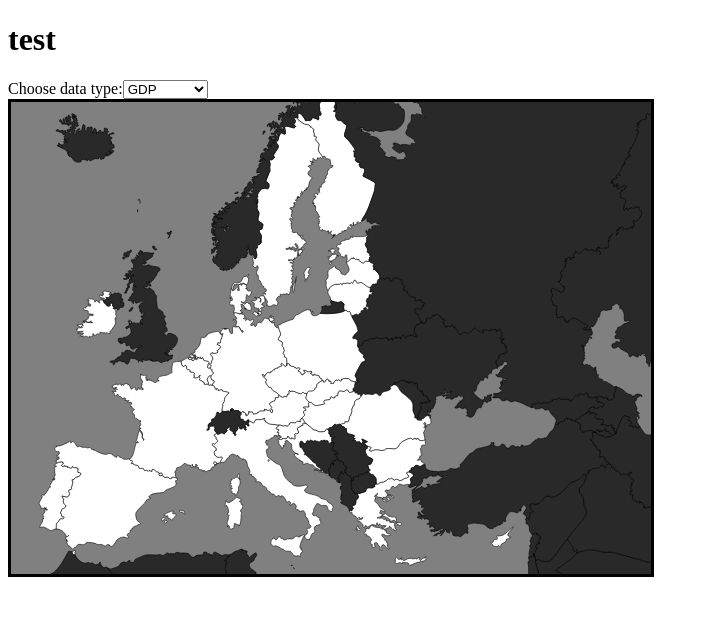
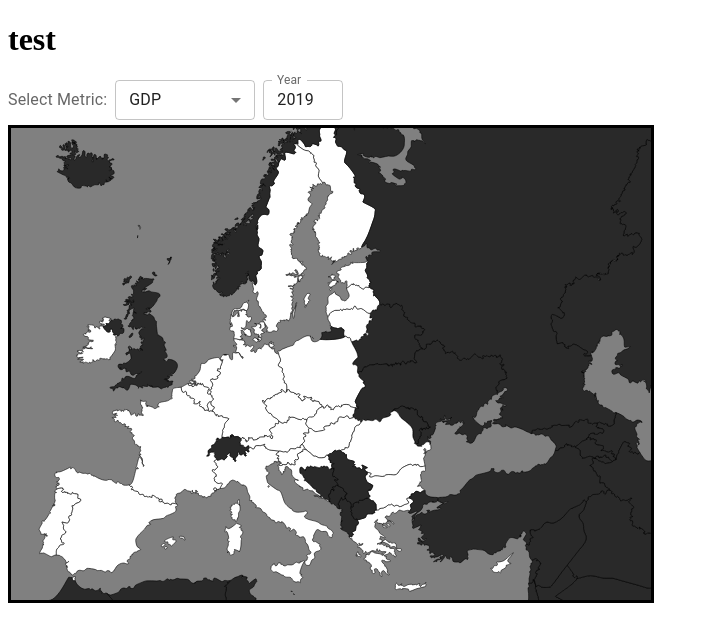
Before and after one commit to gchib00/bluestat, a React (Create React App) app: page / in a window 1280 px wide. Shown: the top 642 px of the page, without its empty margins (0-709 px from the left). Built offline with nearby package versions, Linux system fonts and the light colour scheme; no server answers.

Commit message:
installed mui library. added data-type dropdown and year selector

```diff
--- a/package.json
+++ b/package.json
@@ -3,6 +3,9 @@
   "version": "0.1.0",
   "private": true,
   "dependencies": {
+    "@emotion/react": "^11.7.1",
+    "@emotion/styled": "^11.6.0",
+    "@mui/material": "^5.2.7",
     "@testing-library/jest-dom": "^5.16.1",
     "@testing-library/react": "^12.1.2",
     "@testing-library/user-event": "^13.5.0",
--- /dev/null
+++ b/src/DataTypeDropdown.tsx
@@ -0,0 +1,47 @@
+import { InputLabel, MenuItem, Select, TextField } from '@mui/material'
+import React from 'react'
+import styled from 'styled-components'
+
+//styles:
+const Container = styled.div`
+  width: 640px;
+  height: 40px;
+  display: flex;
+  justify-content: flex-start;
+  align-items: center;
+  margin: 5px 0px 5px 0px;
+`
+//types:
+interface Props {
+  dataType: string;
+  selectedYear: string;
+  setDataType: React.Dispatch<React.SetStateAction<string>>;
+  setSelectedYear: React.Dispatch<React.SetStateAction<string>>;
+}
+export const DataTypeDropdown = ({dataType, selectedYear, setDataType, setSelectedYear}: Props) => {
+  return (
+    <Container>
+      <InputLabel id="dataTypeLabel">Select Metric: </InputLabel>
+      <Select
+        labelId="dataTypeLabel"
+        id="dataType"
+        value={dataType}
+        sx={{width: 140, marginLeft: 1, height: 40 }}
+        onChange={(e) => setDataType(e.target.value)}
+      >
+        <MenuItem value="None">None</MenuItem>
+        <MenuItem value="GDP">GDP</MenuItem>
+        <MenuItem value="Population">Population</MenuItem>
+      </Select>
+      <TextField
+          type="number"
+          sx={{width: 80, marginLeft: 1}}
+          InputProps={{ inputProps: {max: 2020, min: 1990} }}
+          size="small"
+          defaultValue={selectedYear}
+          label="Year"
+          onChange={(e) => {setSelectedYear(e.target.value)}}
+      />
+      </Container>
+  )
+}
--- a/src/InteractiveMapEurope.tsx
+++ b/src/InteractiveMapEurope.tsx
@@ -2,6 +2,7 @@ import React, { useEffect, useState } from 'react'
 import EuropeSVG from './static/europe'
 import styled from 'styled-components'
 import { CountryData } from './types'
+import { DataTypeDropdown } from './DataTypeDropdown'
 
 //stlying:
 const MapContainer = styled.main`
@@ -17,8 +18,7 @@ export const InteractiveMapEurope = () => {
   const [dataType, setDataType] = useState<string>("GDP")
   const [countryData, setCountryData] = useState<CountryData[]>([])
   const [countriesByGDP, setCountriesByGDP] = useState<CountryData[]>([])
-  // eslint-disable-next-line @typescript-eslint/no-unused-vars
-  const [selectedYear, setSelectedYear] = useState<string>("2020")
+  const [selectedYear, setSelectedYear] = useState<string>("2019")
 
   const fetchData = async (year: string) => {
     const euStatesParam = euStates.join(";") //create param to specify relevant countries for the api endpoint
@@ -27,7 +27,7 @@ export const InteractiveMapEurope = () => {
         case("GDP"): {
           return fetch(`https://api.worldbank.org/v2/country/${euStatesParam}/indicator/NY.GDP.MKTP.CD?date=${year}&format=json`)
         }
-        case("POP"): {
+        case("Population"): {
           return fetch(`https://api.worldbank.org/v2/country/${euStatesParam}/indicator/SP.POP.TOTL?date=${year}&format=json`)
         }
         default: return null
@@ -56,11 +56,7 @@ export const InteractiveMapEurope = () => {
 
   return (
     <>
-    <label htmlFor="dataType">Choose data type:</label>
-    <select name="dataType" id="cars" onChange={(e) => setDataType(e.target.value)}>
-      <option value="GDP">GDP</option>
-      <option value="POP">Population</option>
-    </select>
+    <DataTypeDropdown dataType={dataType} setDataType={setDataType} selectedYear={selectedYear} setSelectedYear={setSelectedYear} />
     <MapContainer>
       <EuropeSVG countriesByGDP={countriesByGDP} />
     </MapContainer>
```
Also changed, not shown: 1 other file (tests, documents, lock files or other folders).
